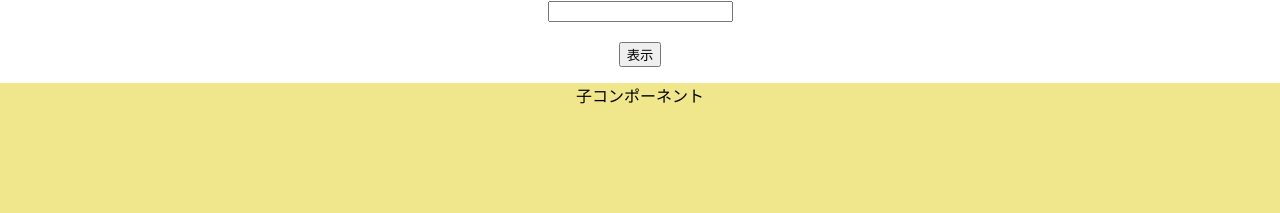
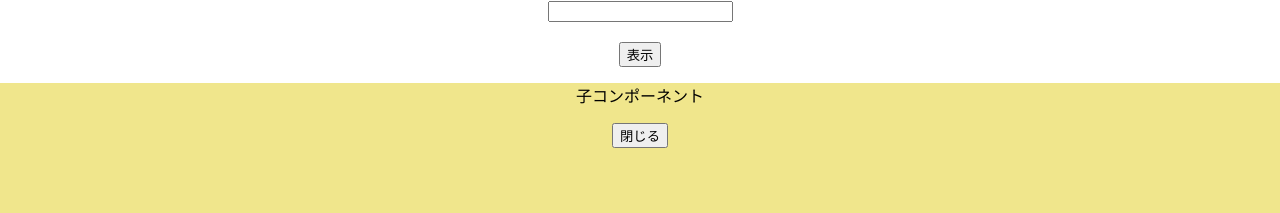
Before and after one commit to osuke-noguchi/react-study, a React (Create React App) app: page / in a window 1280 px wide. Both pictures are taken after a click on the button "表示". Shown: the top 213 px of the page. Built offline with nearby package versions, Linux system fonts and the light colour scheme.

Commit message:
useCallbackを使ったレンダリング最適化

```diff
--- a/src/App.js
+++ b/src/App.js
@@ -1,4 +1,4 @@
-import { useState } from 'react';
+import { useCallback, useState } from 'react';
 import './App.css';
 import { ChildArea } from './ChildArea';
 
@@ -10,13 +10,15 @@ function App() {
 
   const onClickOpen = () => setOpen(!open);
 
+  const onClickClose = useCallback(() => setOpen(false), [setOpen]);
+
   return (
     <div className="App">
       <input value={text} onChange={onChangeText} />
       <br />
       <br />
       <button onClick={onClickOpen}>表示</button>
-      <ChildArea open={open} />
+      <ChildArea open={open} onClickClose={onClickClose} />
     </div>
   );
 }
--- a/src/ChildArea.jsx
+++ b/src/ChildArea.jsx
@@ -1,11 +1,13 @@
+import { memo } from 'react';
+
 const style = {
   width: '100%',
   height: '200px',
   backgroundColor: 'khaki',
 };
 
-export const ChildArea = (props) => {
-  const { open } = props;
+export const ChildArea = memo((props) => {
+  const { open, onClickClose } = props;
   console.log('ChildAreaがレンダリングされた!!');
 
   const data = [...Array(2000).keys()];
@@ -18,8 +20,9 @@ export const ChildArea = (props) => {
       {open ? (
         <div style={style}>
           <p>子コンポーネント</p>
+          <button onClick={onClickClose}>閉じる</button>
         </div>
       ) : null}
     </>
   );
-};
+});
```
